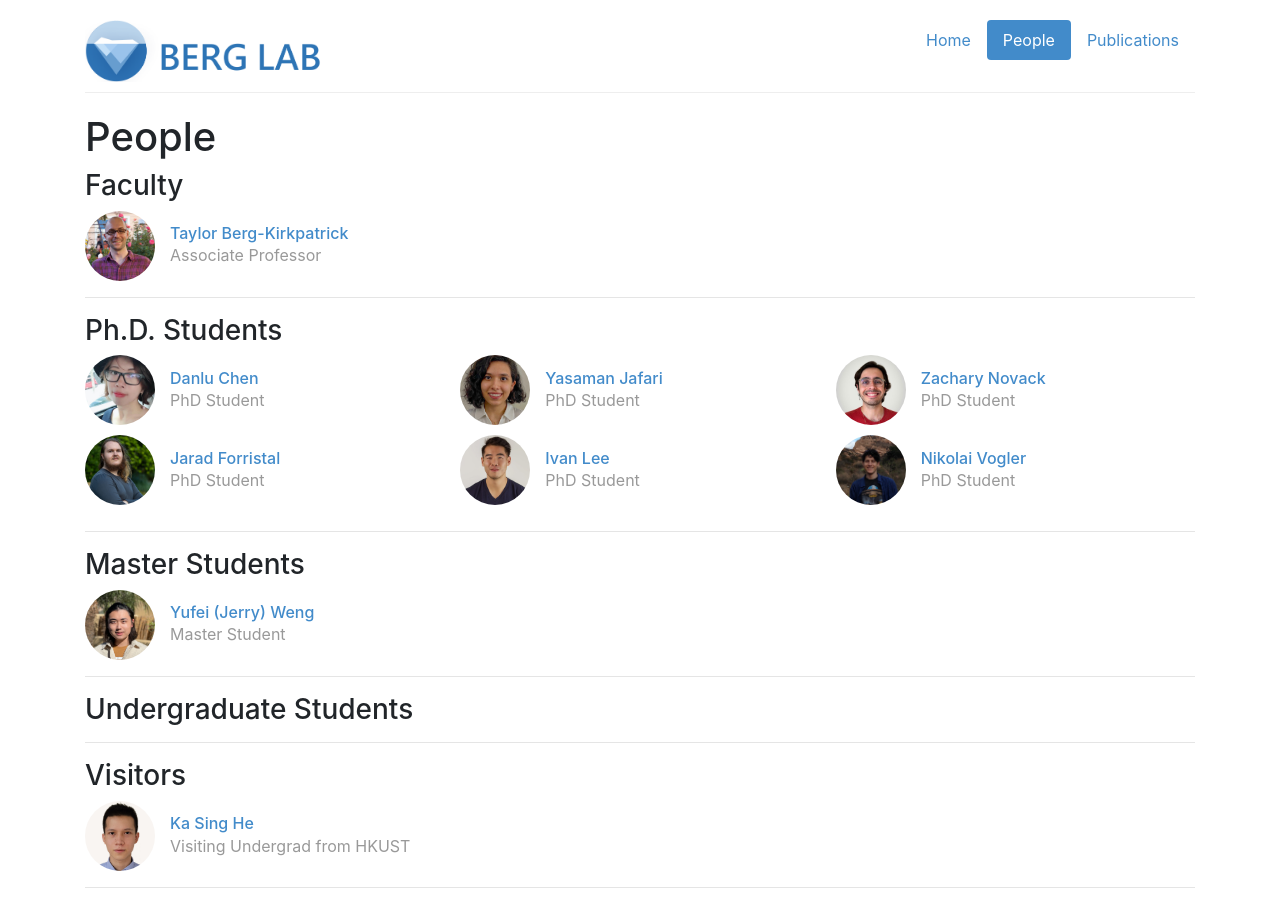
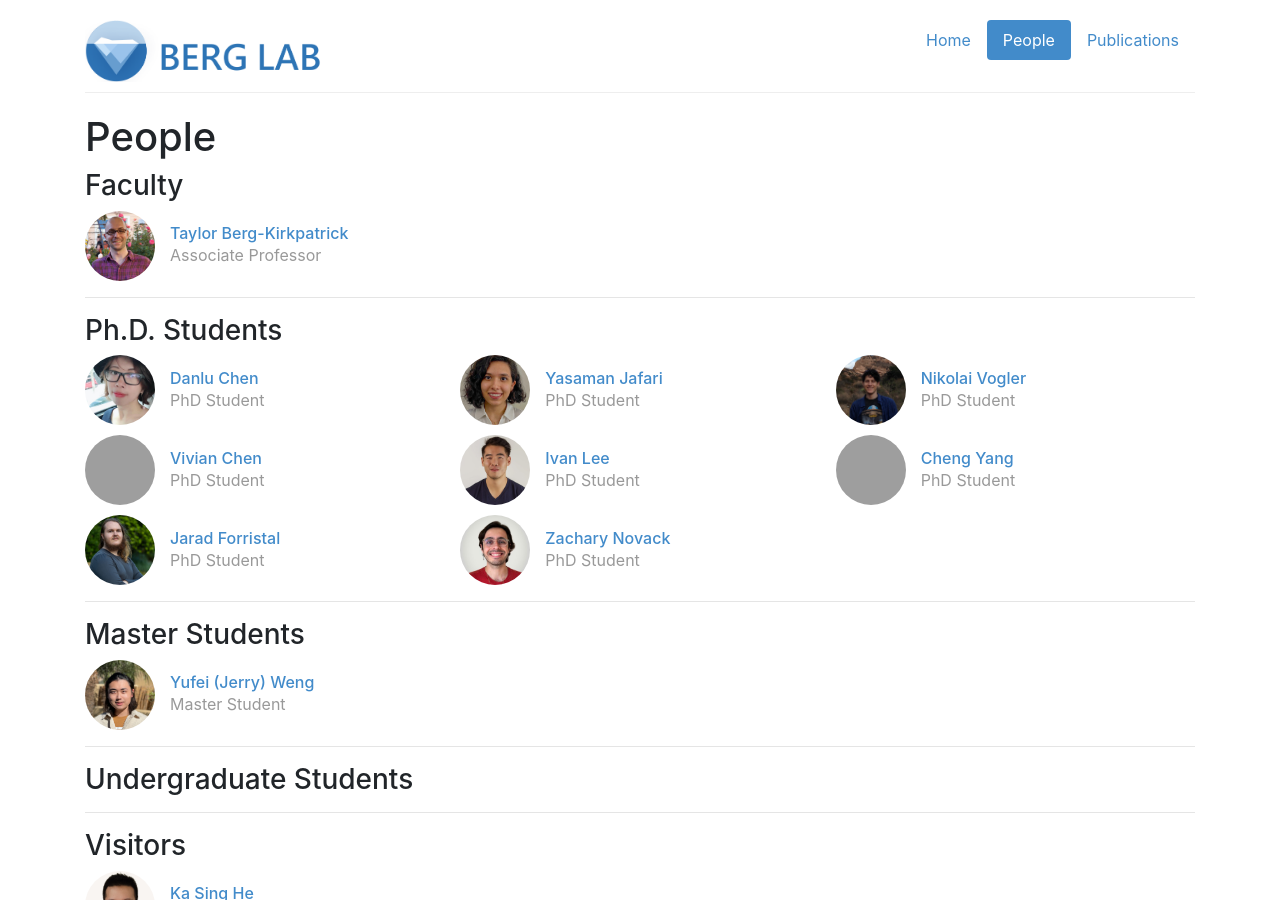
Before and after one commit to icebergnlp/icebergnlp.github.io, a Jekyll site: the page built from people.html, in a window 1280 px wide and 900 px high. Built offline with Jekyll 4.4.1, drawn with Linux system fonts in a browser that asks for light colours; grey boxes are pictures that could not be loaded.

Commit message:
Update people.yml

```diff
--- a/_data/people.yml
+++ b/_data/people.yml
@@ -16,6 +16,13 @@ danlu:
     webpage: https://taineleau.cc/
     role: grad
     image: /img/people/danlu.jpg
+    bio: PhD Student
+
+vivian:
+    display_name: Vivian Chen
+    webpage: https://vivianc2.github.io/
+    role: grad
+    image: /img/people/vivian.jpg
     bio: PhD Student
 
 jarad:
@@ -53,6 +60,13 @@ nvog:
     image: /img/people/nvog.jpg
     bio: PhD Student
 
+cyang:
+    display_name: Cheng Yang
+    webpage: TBD
+    role: grad
+    image: /img/people/cyang.jpg
+    bio: PhD Student
+
 ## Masters
 
 yufei:
@@ -62,16 +76,18 @@ yufei:
     image: /img/people/yufei.png
     bio: Master Student
 
-# Undergrads (alphabetical order)
-
-# Visitors
-
 kasing:
     display_name: Ka Sing He
     webpage: none
     role: visitor
     image: /img/people/kasing.jpg
-    bio: Visiting Undergrad from HKUST
+    bio: Master Student
+
+
+# Undergrads (alphabetical order)
+
+# Visitors
+
 
 
 # Past members (reverse chronological order)
```
